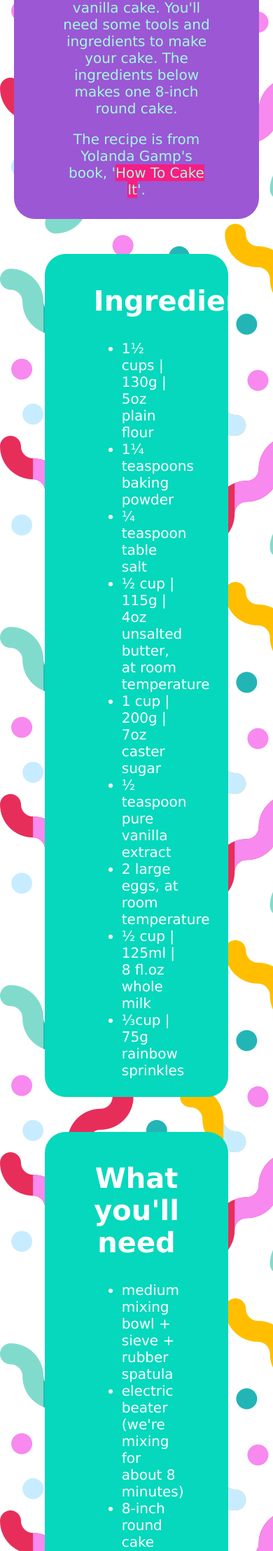
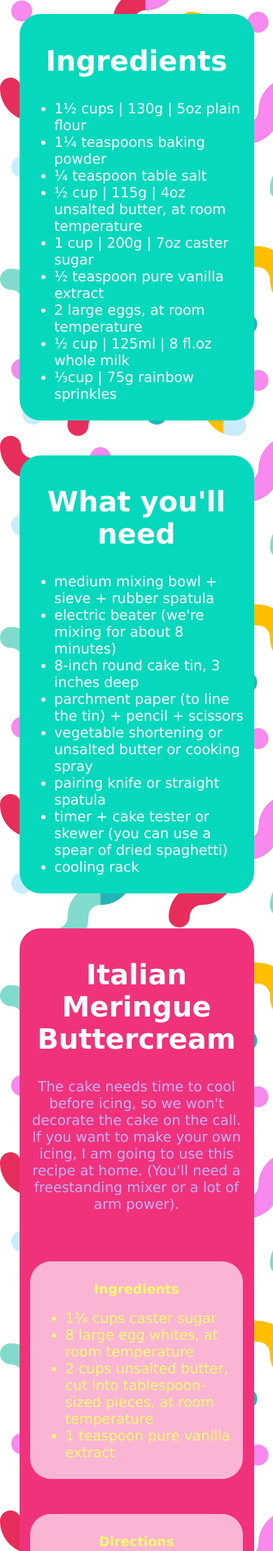
Before and after one commit to ruthmoog/festive-bake-along, a PHP site: page / in a window 390 px wide; the page is wider, and only the part inside the window is pictured. Shown: the part 1937-4154 px from the top of that part at 70% size. Run offline with PHP 8.4, Linux system fonts and the light colour scheme.

Commit message:
ok for mobile

```diff
--- a/style.css
+++ b/style.css
@@ -1,6 +1,17 @@
 * {
   font-family: Verdana, Geneva, sans-serif;
 }
+
+@media only screen and (max-width: 480px) and (min-width: 20px) {
+  section {
+    background-color: #fab5d5;
+    color: #fffc65;
+    padding: 10px !important;
+    display: inline-block;
+    width: 90% !important;
+  }
+
+  }
 
 body {
     margin: 20px;
@@ -47,7 +58,7 @@ section {
   padding: 10px 70px;
 }
 
-.invitation, .joining, .recipe, .icing{
+.invitation, .joining, .recipe, .icing {
   width: 80%;
 }
 
```
